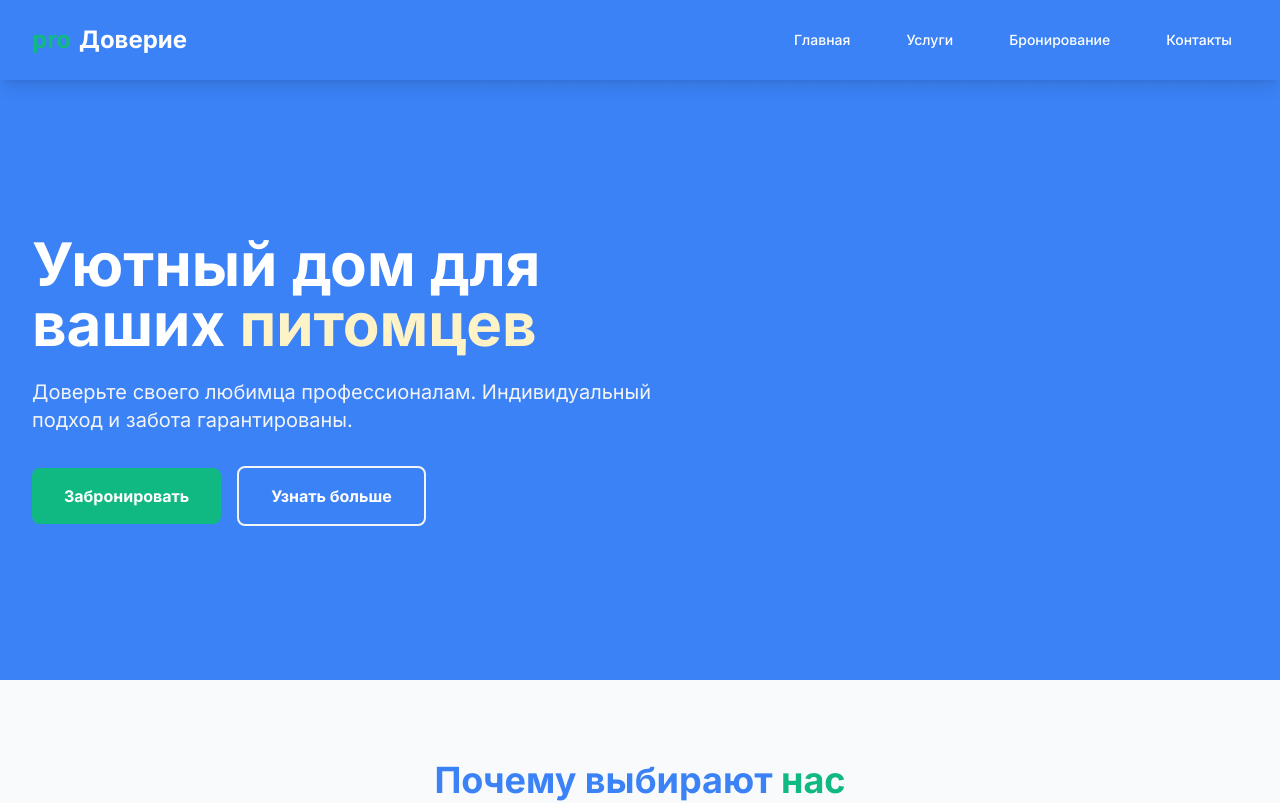
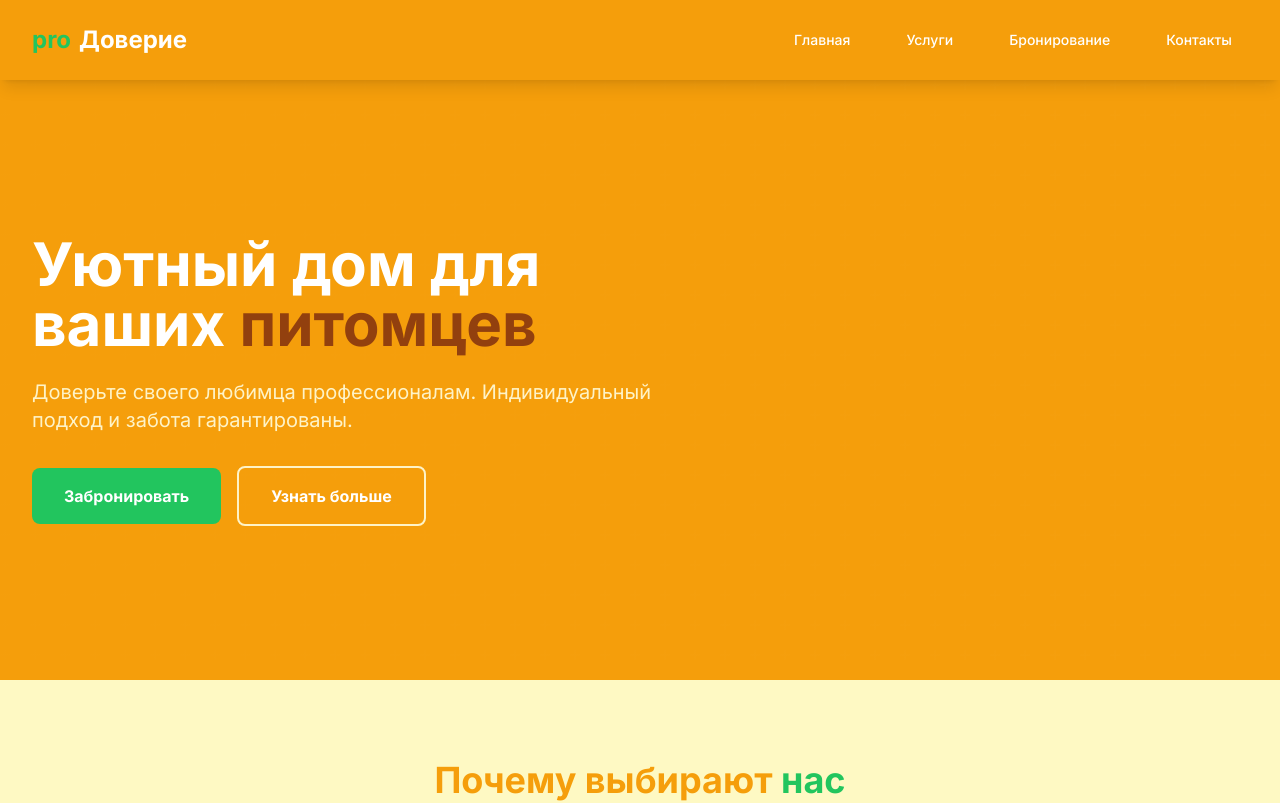
Before and after one commit to Kamiadze/prodoverie, a Next.js app: page / in a window 1280 px wide. Shown: the top 803 px of the page. Built offline with nearby package versions, Linux system fonts and the light colour scheme.

Commit message:
Restore warm color scheme with yellow, brown, green and orange colors

```diff
--- a/src/app/globals.css
+++ b/src/app/globals.css
@@ -82,15 +82,15 @@ body {
 /* FullCalendar styles */
 .fc {
   --fc-border-color: #E5E7EB;
-  --fc-button-bg-color: #3B82F6;
-  --fc-button-border-color: #3B82F6;
-  --fc-button-hover-bg-color: #60A5FA;
-  --fc-button-hover-border-color: #60A5FA;
-  --fc-button-active-bg-color: #2563EB;
-  --fc-button-active-border-color: #2563EB;
-  --fc-event-bg-color: #3B82F6;
-  --fc-event-border-color: #60A5FA;
-  --fc-today-bg-color: #EFF6FF;
+  --fc-button-bg-color: #F59E0B;
+  --fc-button-border-color: #F59E0B;
+  --fc-button-hover-bg-color: #FBBF24;
+  --fc-button-hover-border-color: #FBBF24;
+  --fc-button-active-bg-color: #D97706;
+  --fc-button-active-border-color: #D97706;
+  --fc-event-bg-color: #F59E0B;
+  --fc-event-border-color: #FBBF24;
+  --fc-today-bg-color: #FEF3C7;
 }
 
 .fc .fc-button {
--- a/tailwind.config.js
+++ b/tailwind.config.js
@@ -9,21 +9,21 @@ module.exports = {
     extend: {
       colors: {
         primary: {
-          DEFAULT: '#3B82F6',
-          light: '#60A5FA',
-          dark: '#2563EB',
+          DEFAULT: '#F59E0B', // оранжевый
+          light: '#FBBF24',
+          dark: '#D97706',
         },
         secondary: {
-          DEFAULT: '#10B981',
-          light: '#34D399',
-          dark: '#059669',
+          DEFAULT: '#22C55E', // зеленый
+          light: '#4ADE80',
+          dark: '#16A34A',
         },
         accent: {
-          DEFAULT: '#F3F4F6',
-          light: '#F9FAFB',
-          dark: '#E5E7EB',
+          DEFAULT: '#FEF3C7', // желтый
+          light: '#FEF9C3',
+          dark: '#FDE68A',
         },
-        warm: '#FEF3C7',
+        warm: '#92400E', // коричневый
       },
       backgroundImage: {
         'gradient-radial': 'radial-gradient(var(--tw-gradient-stops))',
```
